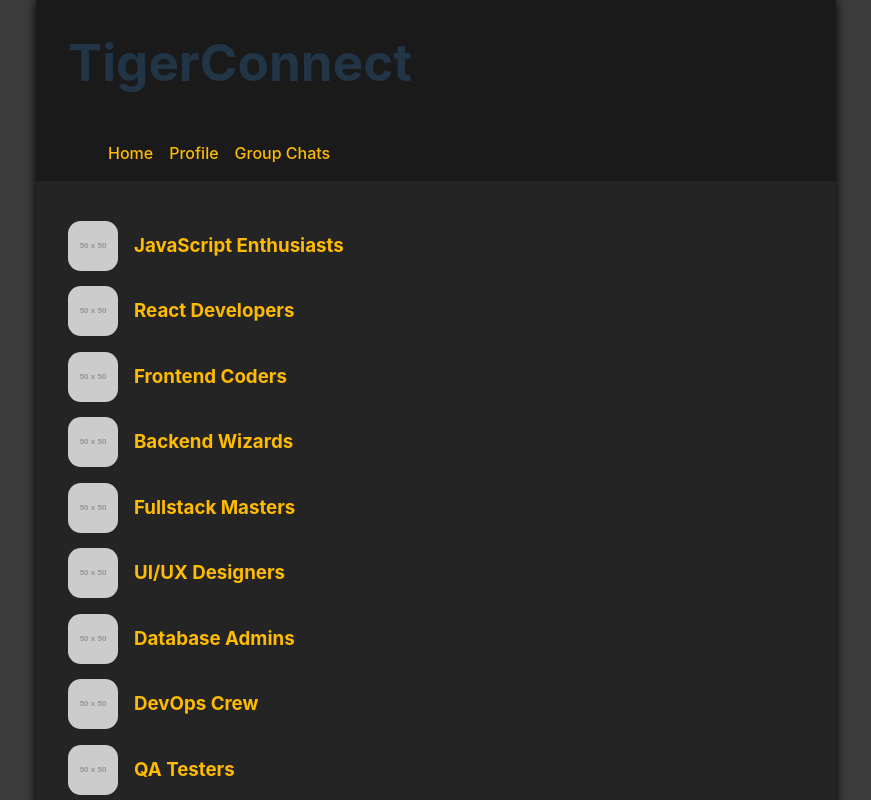
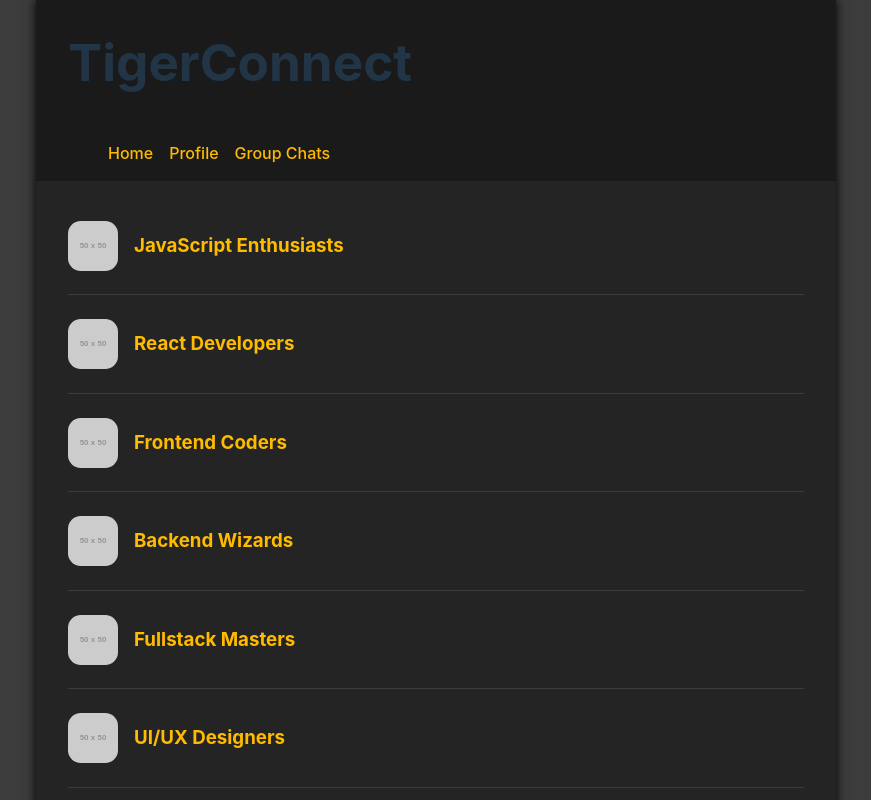
Before and after one commit to Kmerki1/TigerConnect, a React (Vite) app: page /group-chats in a window 1280 px wide. Shown: the top 800 px of the page, without its empty margins (204-1075 px from the left). Built offline with nearby package versions, Linux system fonts and the light colour scheme.

Commit message:
Separator to group chats

```diff
--- a/Frontend/src/components/chat/GroupChats.jsx
+++ b/Frontend/src/components/chat/GroupChats.jsx
@@ -1,6 +1,7 @@
 import React from 'react';
 import { Link } from 'react-router-dom';
 import '../../styles/group-chats.css';
+import Separator from "../Separator.jsx";
 
 const groupChatData = [
     {
@@ -66,21 +67,27 @@ const groupChatData = [
 ];
 
 
-const GroupChat = (data) => {
+const GroupChat = (data, index) => {
     return (
+        <div className="group-chat-container" key={index}>
             <Link to={data.path} className="group-chat-item">
                 <img src={data.avatarUrl} alt="Group Avatar" />
                 <div className="group-chat-info">
                     <h3>{data.name}</h3>
                 </div>
             </Link>
+            {index < groupChatData.length - 1 && <Separator/>}
+        </div>
+
     )
 }
 
 function GroupChats() {
 
     return (
-        groupChatData.map(data => GroupChat(data))
+        <div className="container">
+            {groupChatData.map((data, index) => GroupChat(data, index))}
+        </div>
     )
 }
 
--- a/Frontend/src/styles/group-chats.css
+++ b/Frontend/src/styles/group-chats.css
@@ -1,3 +1,7 @@
+.group-chat-container {
+    width: 100%;
+}
+
 .group-chat-item {
     display: flex;
     align-items: center;
```
Lines whose indentation alone changed are shown as unchanged.
